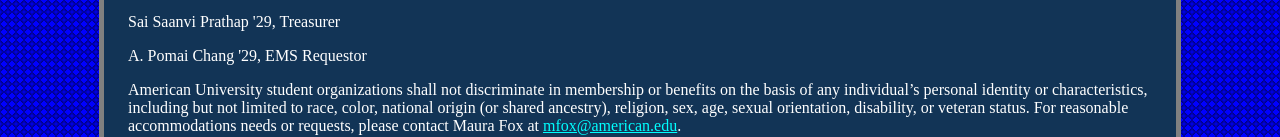
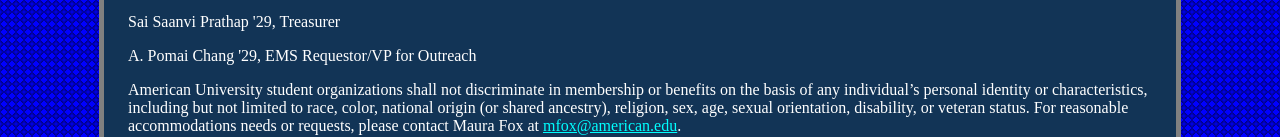
Before and after one commit to Contrainer/phiomicronmu, a plain HTML site: page index.html in a window 1280 px wide. Shown: the part 412-549 px from the top of the page. Drawn offline with Linux system fonts and the light colour scheme.

Commit message:
Update index.html
pomai is now vp for outreach

```diff
--- a/index.html
+++ b/index.html
@@ -21,6 +21,6 @@
 <p>Zachary Guerrero '29, Vice-President for Education</p>
 <p>Geo Lobozzo '29, Secretary</p>
 <p>Sai Saanvi Prathap '29, Treasurer</p>
-<p>A. Pomai Chang '29, EMS Requestor</p>
+<p>A. Pomai Chang '29, EMS Requestor/VP for Outreach</p>
 
 <p>American University student organizations shall not discriminate in membership or benefits on the basis of any individual’s personal identity or characteristics, including but not limited to race, color, national origin (or shared ancestry), religion, sex, age, sexual orientation, disability, or veteran status. For reasonable accommodations needs or requests, please contact Maura Fox at <a href="mailto:mfox@american.edu">mfox@american.edu</a>.</p>
```
